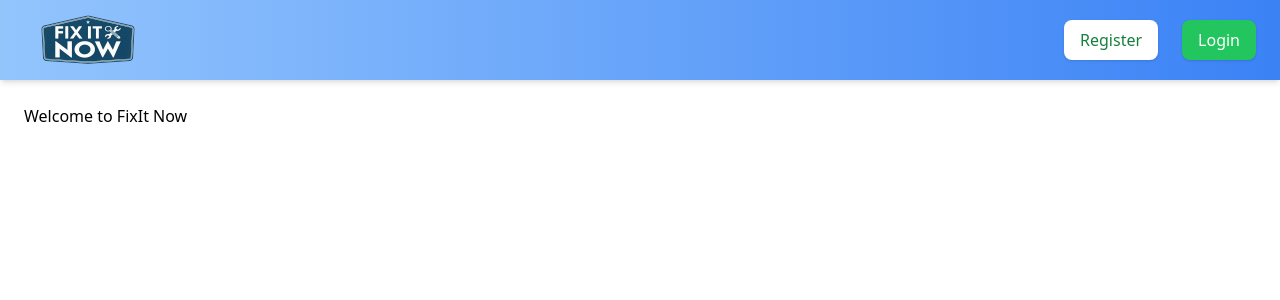
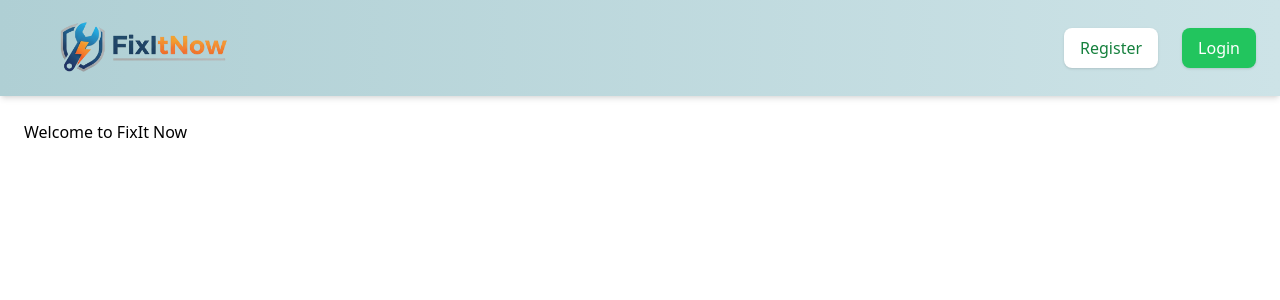
Before and after one commit to matheeshaW/FixIt_Now, a React (Create React App) app in the folder frontend/: page / in a window 1280 px wide. Shown: the top 300 px of the page. Built offline with nearby package versions, Linux system fonts and the light colour scheme.

Commit message:
change image

```diff
--- a/frontend/src/components/Navbar.jsx
+++ b/frontend/src/components/Navbar.jsx
@@ -13,16 +13,16 @@ export default function Navbar() {
 
   return (
     <nav
-      className={`shadow-md px-6 py-2 flex items-center justify-between ${
+      className={`shadow-md px-6 py-2 flex items-center justify-between bg-white ${
         role === "PROVIDER"
-          ? "bg-gradient-to-r from-green-300 to-green-500"
-          : "bg-gradient-to-r from-blue-300 to-blue-500"
+          ? "bg-gradient-to-r from-[#000000] to-[#475569]"
+          : "bg-gradient-to-r from-[#AFCFD4] to-[#CDE3E7]"
       }`}
     >
       {/* Logo */}
       <div className="flex items-center gap-3">
         <Link to="/" className="flex items-center">
-          <img src="../images/logo.png" alt="logo" className="h-16 w-auto" />
+          <img src="../images/logo.png" alt="logo" className="h-20 w-auto" />
         </Link>
       </div>
 
```
Also changed, not shown: frontend/public/images/logo.png.
